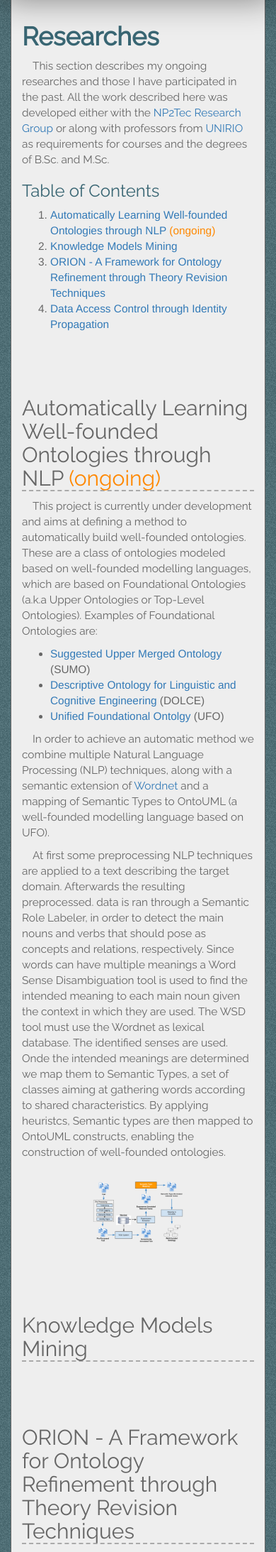
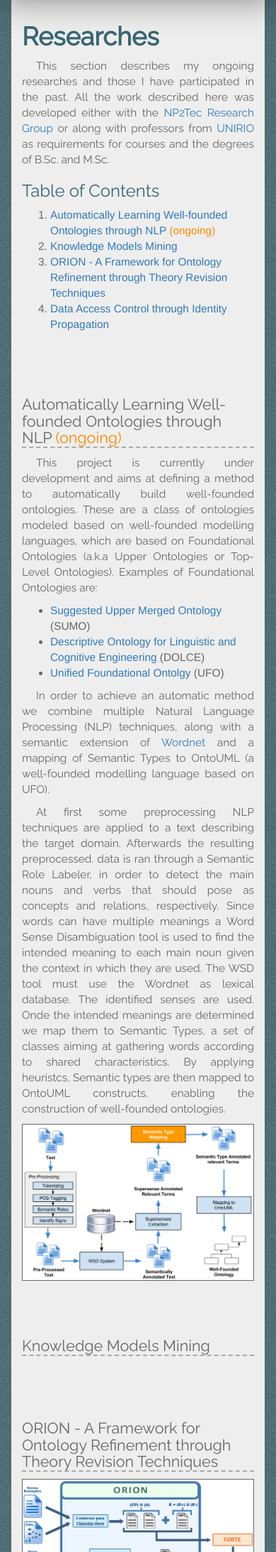
Before and after one commit to felipeleao/fleao.com.br, a PHP site: page /researches/index.php in a window 390 px wide; the page is wider, and only the part inside the window is pictured. Shown: the part 54-2240 px from the top of that part at 71% size. Run offline with PHP 8.4, Linux system fonts and the light colour scheme; some libraries are stand-ins or nearby versions.

Commit message:
Adjusts to CSS

```diff
--- a/css/main.css
+++ b/css/main.css
@@ -114,7 +114,6 @@
 
 
 
-
 /*----------------------------------------------------------*/
 /*	Defining the optional margins for full content pages	*/
 /*----------------------------------------------------------*/
@@ -134,14 +133,36 @@
 	font-size: 110%;
 }
 
+.full-page-content > img{
+	display: block;
+	margin-left: auto;
+	margin-right: auto;
+	border: 1px solid #666;
+	background-color: #FFF;
+	max-width: 80%;
+}
 
+.full-page-content > h2{
+	color: #666;
+	font-weight: normal;
+	border-bottom: 2px dashed #aaa;
+}
 
 
 @media (max-width: 767px){
 	.full-page-content{
 		padding: 15px;
 	}
+
+	.full-page-content > img{
+		max-width: 100%;
+	}
+
+	.full-page-content > h2{
+		font-size: 140%;
+	}
 }
+
 
 
 /*----------------------------------------------------------*/
@@ -151,21 +172,15 @@
 	font-weight: bold;
 }
 
-.full-page-content > h2{
-	color: #666;
-	font-weight: normal;
-	border-bottom: 2px dashed #aaa;
-}
-
 .full-page-content  h3{
 	color: #396673;
 	font-weight: normal;
 }
 
 .full-page-content > p{
-	text-indent: 15px;
+	text-indent: 20px;
+	text-align: justify;
 }
-
 
 .jumbotron h1{
 	color: #555;
@@ -178,7 +193,7 @@
 }
 
 .network-buttons > ul > li {
- 	display: inline-block;
+	display: inline-block;
 	zoom: 1;
 	*display: inline;
 }
@@ -211,10 +226,3 @@
 .authors{
 	font-style:italic
 }
-
-.full-page-content > img{
-	padding: 20px 100px;
-	display: block;
-	margin-left: auto;
-	margin-right: auto
-}
--- a/css/sticky_footer.css
+++ b/css/sticky_footer.css
@@ -31,8 +31,6 @@
 /* Lastly, apply responsive CSS fixes as necessary */
 @media (max-width: 767px) {
   #footer {
-    margin-left: -20px;
-    margin-right: -20px;
     padding-left: 20px;
     padding-right: 20px;
   }
```
